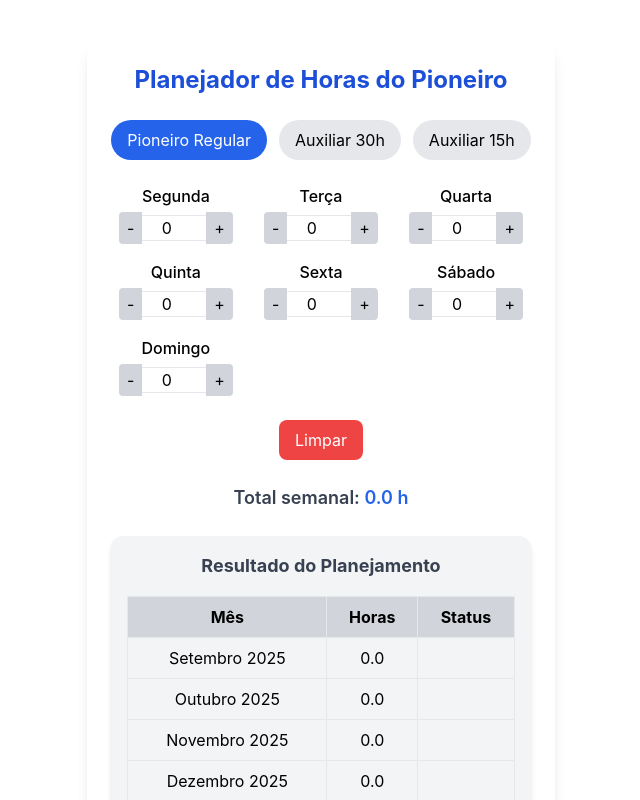
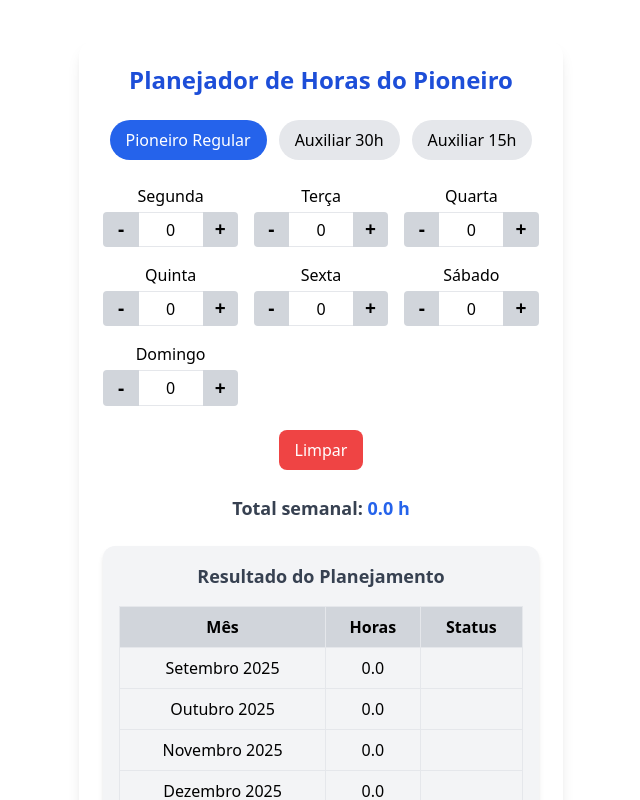
Before and after one commit to alansilvastos/planejador-horas-js, a Next.js app: page / in a window 1280 px wide. Shown: the top 800 px of the page, without its empty margins (319-959 px from the left). Built offline with nearby package versions, Linux system fonts and the light colour scheme.

Commit message:
Update globals.css

```diff
--- a/app/globals.css
+++ b/app/globals.css
@@ -2,24 +2,65 @@
 @tailwind components;
 @tailwind utilities;
 
-/* Forçar exibição das setas nos inputs numéricos no mobile */
-input[type=number]::-webkit-inner-spin-button,
-input[type=number]::-webkit-outer-spin-button {
-    -webkit-appearance: auto;
-    margin: 0;
+/* Corpo geral */
+body {
+  @apply bg-gray-100 text-gray-900;
 }
 
-input[type=number] {
-    -moz-appearance: number-input; /* Firefox */
+/* Container principal */
+.container {
+  @apply max-w-2xl mx-auto p-4;
 }
 
-/* Fonte e ajustes gerais */
-body {
-    font-family: 'Inter', sans-serif;
-    background-color: #f9fafb;
+/* Ajuste dos inputs com botões laterais */
+input[type="number"] {
+  -moz-appearance: textfield; /* Remove setas no Firefox */
 }
 
-/* Títulos */
-h1, h2, h3, h4 {
-    font-weight: bold;
+input[type="number"]::-webkit-outer-spin-button,
+input[type="number"]::-webkit-inner-spin-button {
+  -webkit-appearance: none;
+  margin: 0; /* Remove setas no Chrome/Safari */
 }
+
+/* Botões + e - */
+button {
+  transition: background-color 0.2s ease, transform 0.1s ease;
+}
+
+button:active {
+  transform: scale(0.95);
+}
+
+/* Específico para os botões de incremento */
+button.rounded-l,
+button.rounded-r {
+  font-size: 1.2rem;
+  font-weight: bold;
+  width: 2.2rem;
+  height: 2.2rem;
+  display: flex;
+  align-items: center;
+  justify-content: center;
+}
+
+/* Input central */
+input.w-16 {
+  height: 2.2rem;
+  font-size: 1rem;
+}
+
+/* Mobile ajustes */
+@media (max-width: 640px) {
+  button.rounded-l,
+  button.rounded-r {
+    width: 2rem;
+    height: 2rem;
+    font-size: 1rem;
+  }
+
+  input.w-16 {
+    width: 3rem;
+    font-size: 0.9rem;
+  }
+}
```
